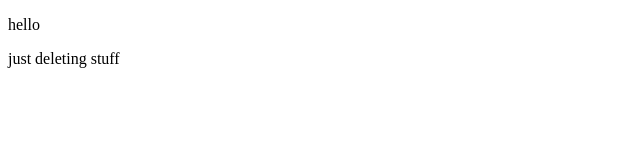
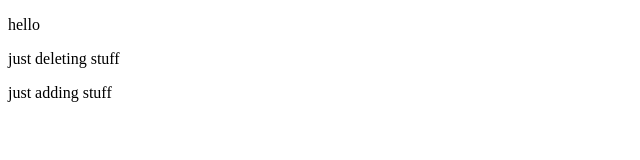
Before and after one commit to edtarsz/demo-repo, a plain HTML site: page index.html in a window 1280 px wide. Shown: the whole page, without its empty margins (0-640 px from the left). Drawn offline with Linux system fonts and the light colour scheme.

Commit message:
Ya no se que estoy haciendo con mi vida
auxilio

```diff
--- a/index.html
+++ b/index.html
@@ -8,5 +8,6 @@
 <body>
     <p>hello</p>
     just deleting stuff
+    <p>just adding stuff</p>
 </body>
 </html>
```
